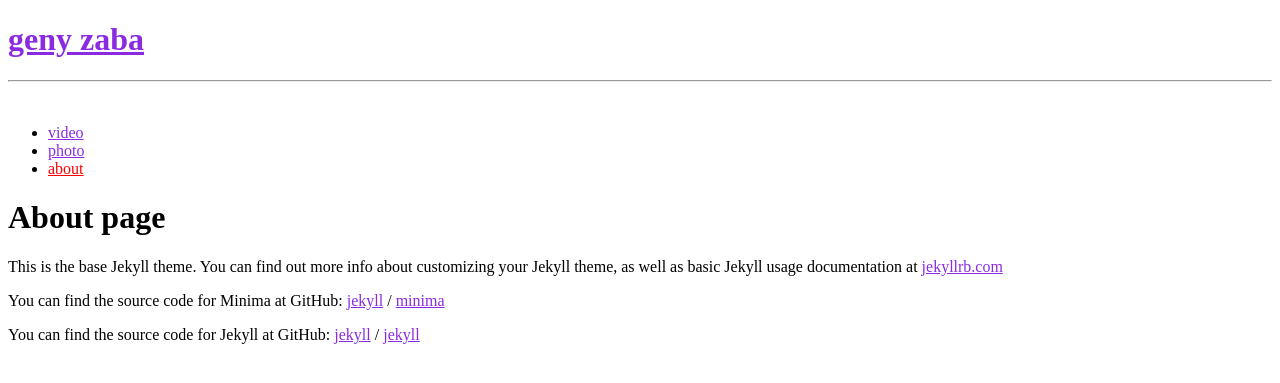
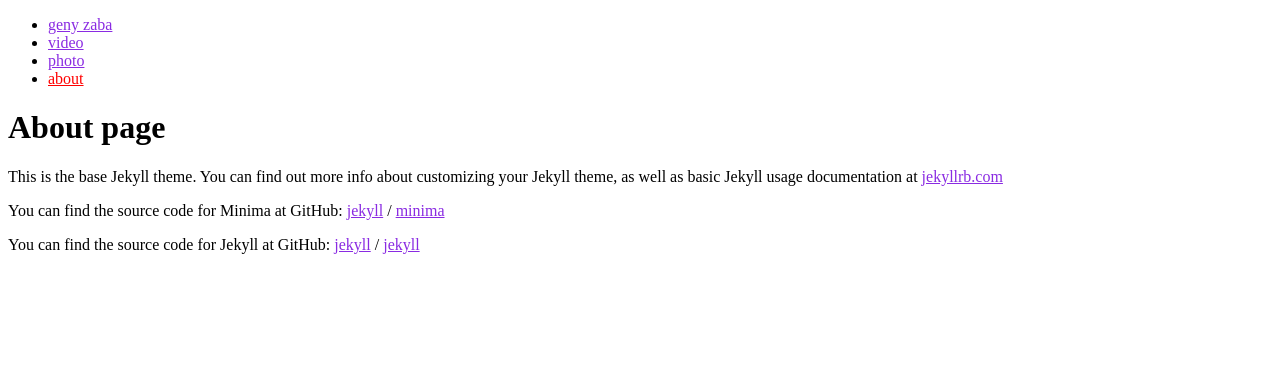
Before and after one commit to serjmax/genizaba, a Jekyll site: the page built from about.md, in a window 1280 px wide. Shown: the top 383 px of the page. Built offline with Jekyll 4.4.1, drawn with Linux system fonts in a browser that asks for light colours.

Commit message:
Update header.html

```diff
--- a/_includes/header.html
+++ b/_includes/header.html
@@ -1,8 +1,6 @@
-<h1><a href="/">{{ site.title }}</a></h1>
-<hr><br>
-
 <nav>
     <ul>
+        <li><a href="{{ site.baseurl }}/">{{ site.title }}</a></li>
         <li><a href="{{ '/videos.html' | relative_url }}" {% if page.url == "/videos.html" %} class="active" {% endif %}>video</a></li>
         <li><a href="{{ '/photos.html' | relative_url }}" {% if page.url == "/photos.html" %} class="active" {% endif %}>photo</a></li>
         <li><a href="{{ '/about.html' | relative_url }}" {% if page.url == "/about.html" %} class="active" {% endif %}>about</a></li>
```
